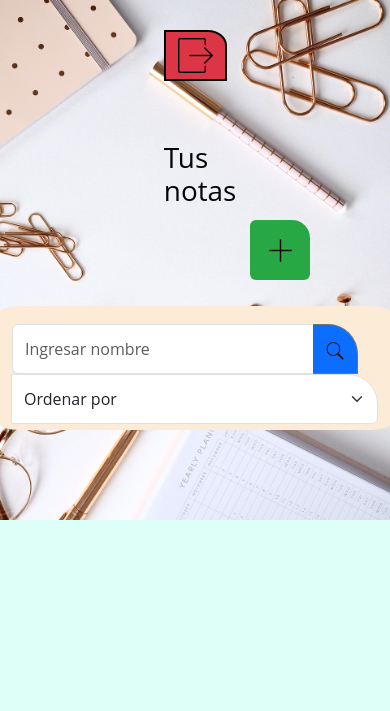
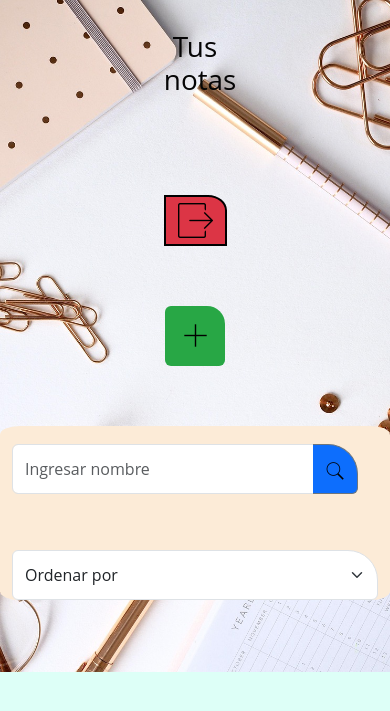
Before and after one commit to MateK12/Bloc_notas, a Flask app: template templates/Dashboard.html in a window 390 px wide. Shown: the top 711 px of the page. Run offline with Flask 3, Linux system fonts and the light colour scheme; the template is opened without the code that fills it, so the values that code supplies are empty; some libraries are stand-ins or nearby versions.

Commit message:
Alerta por si no encuentra tarea, Responsivness completa en el dashboard

```diff
--- a/scripts/buscarTarea.js
+++ b/scripts/buscarTarea.js
@@ -1,6 +1,9 @@
 let btn_Buscar = document.getElementById("btn_buscar");
 let barra_Buscadora = document.getElementById("barra_buscadora");
 let taskContainer = document.getElementById("task_container");
+function Volver() {
+  window.location.reload()
+}
 btn_Buscar.addEventListener("click", async()=>{
     let nombre = barra_Buscadora.value;
     const respuesta = await fetch(`${API}/TraerTareaPorNombre`,{
@@ -33,11 +36,19 @@
           <h4 class="card-subtitle mb-2 text-body-secondary">${res.fecha}</h4>
           <button onclick=Editar_Tarea_Redireccion(${res.id}) id="abrirModalEditar" type="button" class="btn btn-info"><img src="../assets/editar.png" alt="">
           </button>
-          <button class="btn btn-danger" onclick=btn_borrar(${res.id}) id="btnModal"><img src="../assets/eliminar.png" alt="">
+          <button class="btn btn-danger" onclick=btn_borrar(${res.id}) id="btn-eliminar"><img src="../assets/eliminar.png" alt="">
+          </button>
+          <button class="btn btn-secondary" onclick=Volver() ><img src="../assets/atras.png" alt="">
           </button>
           </div>
       </div>
-      </div> <br>`
+      <br>
+      <br>
+
+      </div>`
+    }else{
+      taskContainer.innerHTML = `<div class="alert alert-warning text-center" role="alert">
+No se encontro ninguna tarea con ese nombre    </div>`
     }
 
     })
--- a/styles/dashboard.css
+++ b/styles/dashboard.css
@@ -57,22 +57,7 @@
   #cont_ventana_modal{
     height: auto;
   }
-  @media (max-width: 576px) {
-    #abrirModal{
-      position: relative;
-      left: 250px !important;
-      top: 220px !important;
-      z-index: 3;
-      position: fixed;
-    }
-  }
-  @media (max-width: 374px) {
-    #abrirModal{
-      position: relative;
-      right: 400px;
-      top: 200px;
-    }
-  }
+
 
 #ventanaModal {
     display: none; /* Por defecto, estará oculto */
@@ -112,8 +97,8 @@
   }
 
   #abrirModal{
-    position: fixed;
-    top: 30px;
+    /* position: fixed;
+    top: 30px; */
     width: 60px;
     height: 60px;
     border-top-right-radius: 30%;
@@ -145,6 +130,7 @@
 
 }
 #btn_buscar{
+  z-index: 1;
   margin-right: 20px;
   height: 50px;
   border-left: none;
@@ -158,7 +144,7 @@
   border-color: #000;
 }
 #abrirModalEditar{
-  margin-left: 20%;
+  margin-left: 10%;
   margin-right: 10%;
 }
 
@@ -189,3 +175,7 @@
 h1{
   color:rgb(5, 5, 5);
 }
+#btn-eliminar{
+  margin-right: 10%;
+
+}
--- a/templates/Dashboard.html
+++ b/templates/Dashboard.html
@@ -15,32 +15,41 @@
 <span></span>
 <body>
     <header>
-        <div class="row">
-            <div class="col-xl-4 col-lg-4 col-md-4 col-sm-4 col-xs-4" id="cont_titulo">
+            <div class="text-center" id="cont_titulo">
+                <h1 id="titulo">Tus notas</h1>
+
+            </div>
+            <div id="cont_titulo" class="row">
+                <div class="col-xl-4 col-lg-4 col-md-4 col-sm-4 col-xs-4" id="cont_titulo" >
                     <button id="btn_CerrarSesion" type="button" class="btn btn-danger"><a href="../index.html"><img src="../assets/cerrar_sesion.png" alt=""></a></button>
                 </div>
-            <div class="col-xl-4 col-lg-4 col-md-4 col-sm-4 col-xs-4" id="cont_titulo">
-                <h1 id="titulo">Tus notas</h1>
-            </div>
+
                 <div class="col-xl-4 col-lg-4 col-md-4 col-sm-4 col-xs-4" id="cont_titulo">
                     <button  class="btn btn-succes" id="btn_add" type="button" ></button>
                     <button type="button" id="abrirModal" class="btn btn-succes"><img src="../assets/añadir.png" alt=""></button>
-
                 </div>
             </div>
+
     </header>
     <main>
         <div id="task_container2" class="container">
             <br>
+            <div class="row">
+                <div class="col-xl-8 col-lg-8 col-md-8 col-sm-12 col-xs-12">
                     <div id="cont_opciones" class="input-group mb-3">
                         <input id="barra_buscadora" type="text" class="form-control" placeholder="Ingresar nombre" aria-label="Recipient's username" aria-describedby="button-addon2">
                         <button class="btn btn-outline-secondary btn-primary" type="button" id="btn_buscar"><img src="../assets/lupa.png" alt=""></button>
+                    </div>
+                </div>
+                <div class="col-xl-4 col-lg-4 col-md-4 col-sm-12 col-xs-12">
+
                     <select id="ordenar_por" class="form-select" aria-label="Default select example">
                         <option selected>Ordenar por</option>
                         <option value="1">Nombre</option>
                         <option value="2">Importancia</option>
-                    <option value="3">Fecha de carga</option>
+                        <option value="3">Fecha de creacion</option>
                     </select>
+                </div>
             </div>
             <div  id="task_container" class="row">
 
```
Also changed, not shown: assets/atras.png (added), assets/filtro.png (added), changelog.md. Lines whose indentation alone changed are shown as unchanged.
